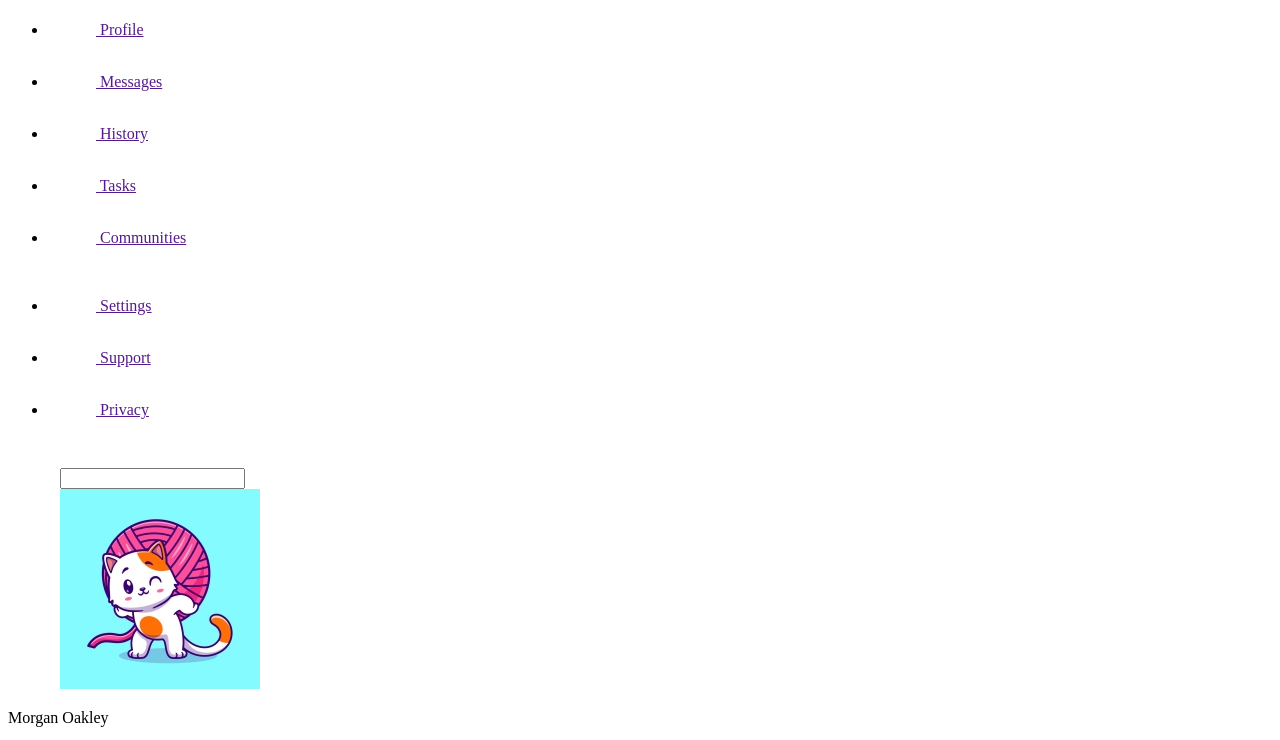
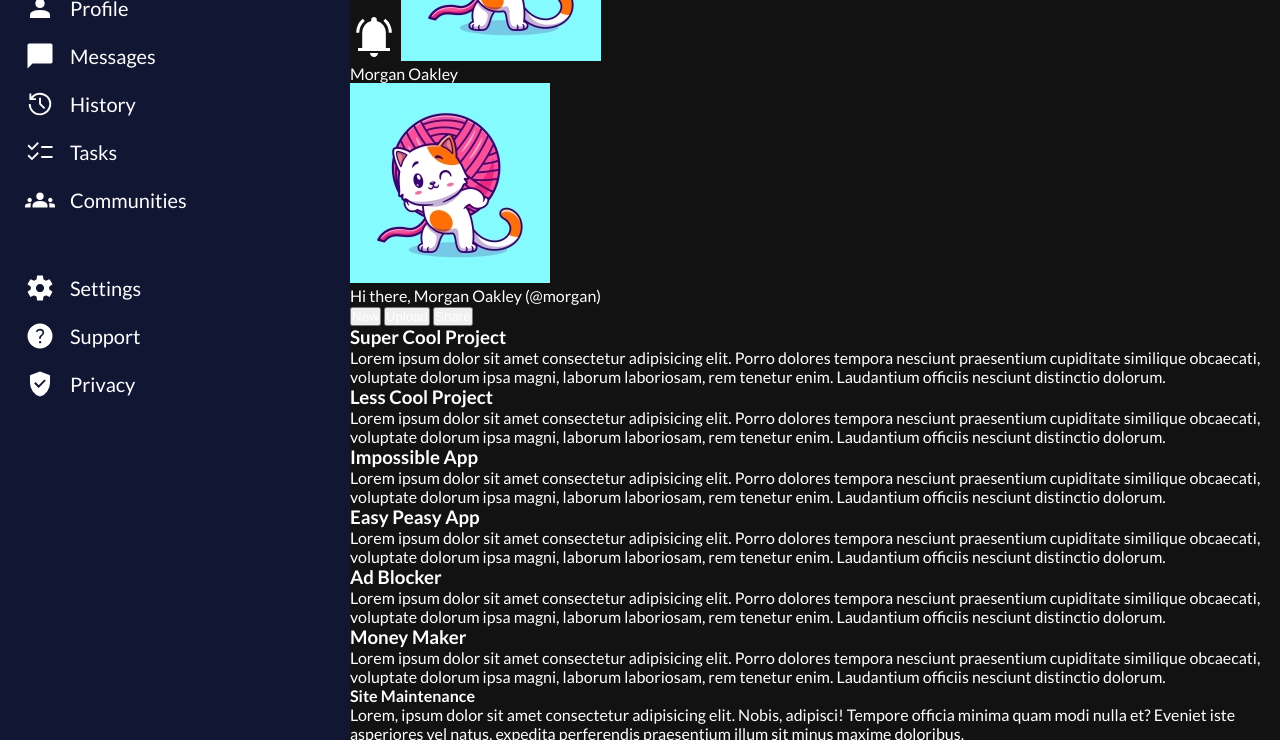
Before and after one commit to edi-jr/admin-dashboard, a plain HTML site: page index.html in a window 1280 px wide. Shown: the part 192-932 px from the top of the page. Drawn offline with Linux system fonts and the light colour scheme.

Commit message:
Add sidebar style

```diff
--- a/index.html
+++ b/index.html
@@ -5,6 +5,10 @@
   <meta http-equiv="X-UA-Compatible" content="IE=edge">
   <meta name="viewport" content="width=device-width, initial-scale=1.0">
   <link rel="icon" href="./images/favicon.svg">
+  <link rel="preconnect" href="https://fonts.googleapis.com">
+  <link rel="preconnect" href="https://fonts.gstatic.com" crossorigin>
+  <link href="https://fonts.googleapis.com/css2?family=Lato:wght@400;700&family=Roboto:wght@400;700&display=swap" rel="stylesheet">
+  <link rel="stylesheet" href="./style.css">
   <title>Dashboard</title>
 </head>
 <body>
--- /dev/null
+++ b/style.css
@@ -0,0 +1,62 @@
+* {
+  margin: 0;
+  padding: 0;
+  box-sizing: border-box;
+  color: white;
+}
+
+a {
+  text-decoration: none;
+}
+
+ul, li {
+  list-style: none;
+}
+
+body {
+  background-color: #121212;
+  display: grid;
+  grid-template-columns: 350px auto;
+  grid-template-rows: auto auto;
+  height: 100vh;
+  font-family: 'Lato','Roboto', Arial, Helvetica, sans-serif;
+}
+
+.side {
+  background-color: #111633;
+  grid-column: 1;
+  grid-row: 1 / -1;
+  padding: 40px 10px;
+}
+
+.side a {
+  display: grid;
+  grid-template-columns: 40px auto;
+  justify-items: center;
+  justify-content: start;
+  align-items: center;
+  font-size: 1.25rem;
+  gap: .5em;
+  padding: 0 10px;
+  border-radius: 5px;
+}
+
+.side a:hover {
+  background: rgba(0, 0, 0, 0.5);
+}
+
+.side a svg {
+  width: 75%;
+}
+
+.side .logo-container h1 {
+  font-size: 1.75rem;
+}
+
+.side .logo-container svg {
+  width: 100%;
+}
+
+.side ul:first-child {
+  margin: 40px 0;
+}
```
